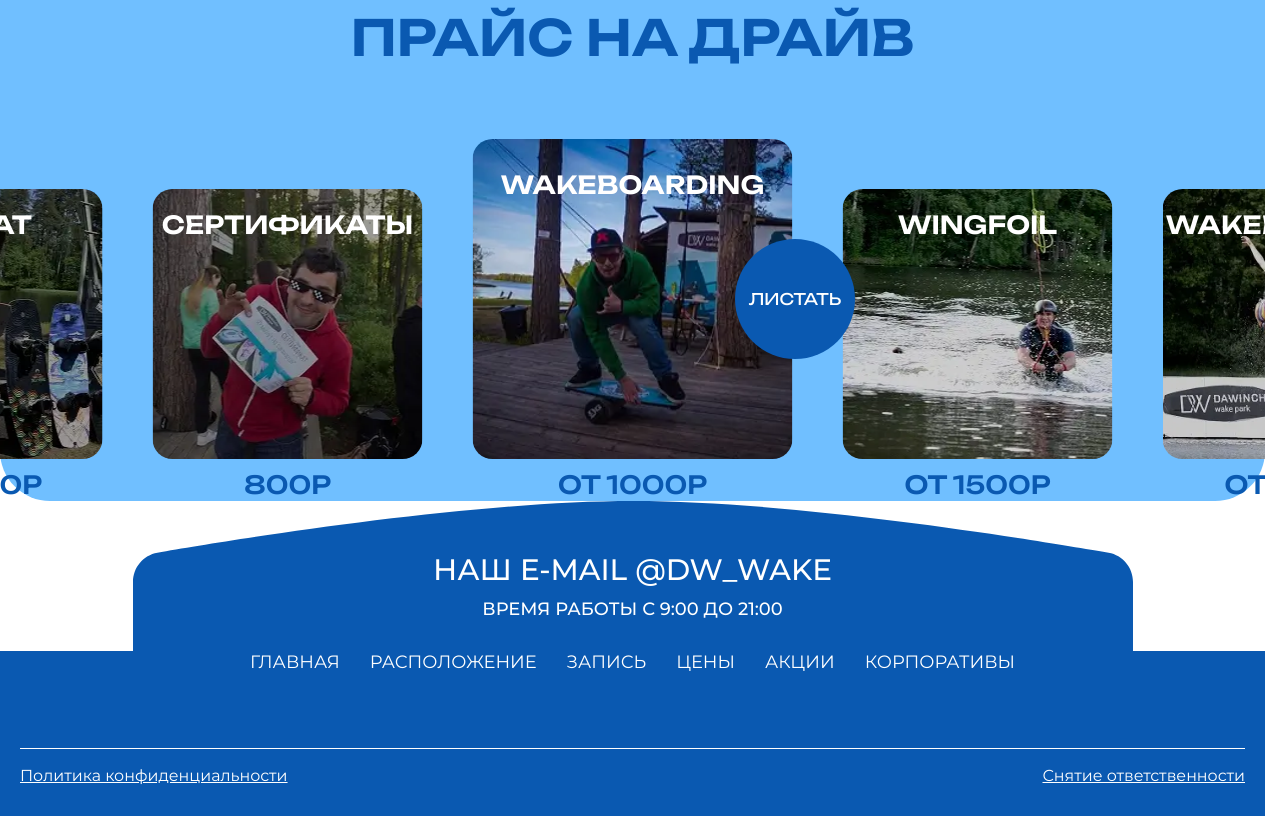
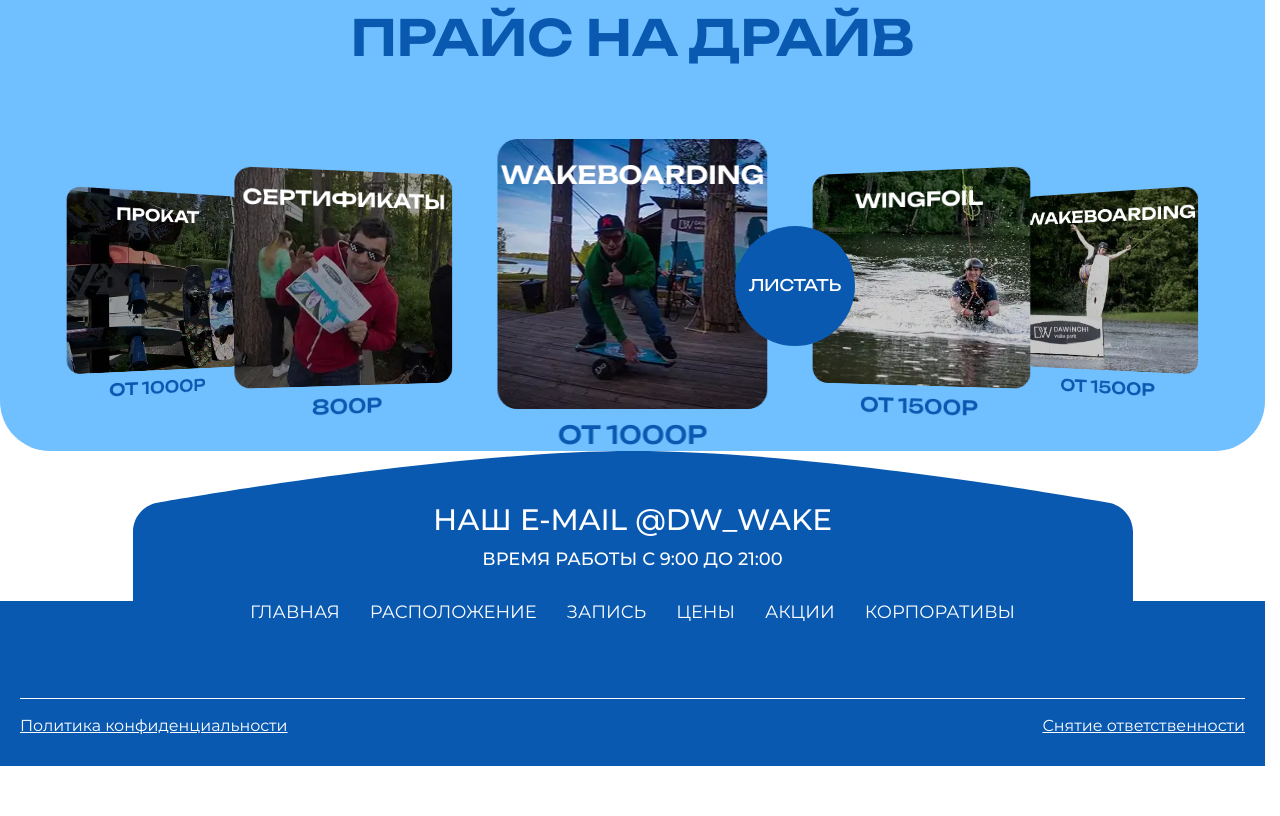
Before and after one commit to Artiom-Work/DAWINCHI, a website: page index.html in a window 1280 px wide. Shown: the part 5880-6696 px from the top of the page. After the commit the page ends 6646 px from the top, so only its background shows below. Drawn offline with Linux system fonts and the light colour scheme.

Commit message:
added coverflow effect in the price-drive slider

```diff
--- a/js/price-drive-slider.js
+++ b/js/price-drive-slider.js
@@ -9,6 +9,14 @@ const priceDriveSlider = new Swiper(".price-drive-slider", {
 	navigation: {
 		nextEl: ".price-drive__button",
 	},
+	effect: "coverflow",
+	coverflowEffect: {
+		rotate: 15,
+		stretch: -25,
+		depth: 200,
+		modifier: 1.3,
+		slideShadows: false,
+	},
 	breakpoints: {
 		768: {
 			spaceBetween: 50,
--- a/styles/blocks/_price-drive.scss
+++ b/styles/blocks/_price-drive.scss
@@ -6,22 +6,21 @@
     flex-direction: column;
     align-items: center;
     gap: rem(10);
-
     width: rem(270);
     min-height: rem(310);
 
-    @include mobile-media-above {
-      &.swiper-slide-active {
-        width: rem(320) !important;
+    // @include mobile-media-above {
+    //   &.swiper-slide-active {
+    //     // width: rem(320) !important;
 
-        .price-drive__slide-image {
-          height: rem(320);
-        }
-        .price-drive__slide-name {
-          margin-top: rem(30);
-        }
-      }
-    }
+    //     .price-drive__slide-image {
+    //       // height: rem(320);
+    //     }
+    //     .price-drive__slide-name {
+    //       // margin-top: rem(30);
+    //     }
+    //   }
+    // }
 
     @include mobile-media {
       width: rem(240);
```
Also changed, not shown: styles/main.css, 1 other file.
